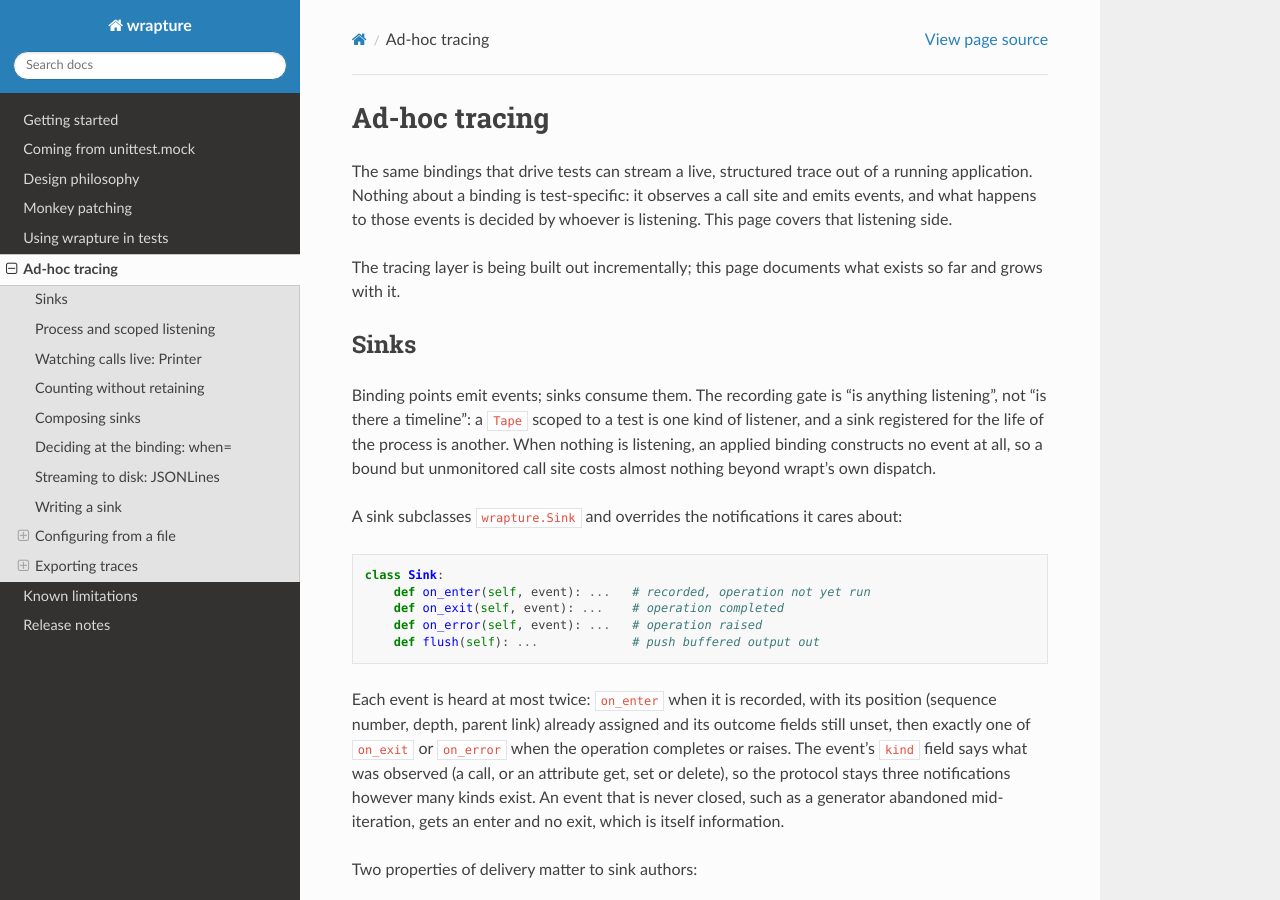
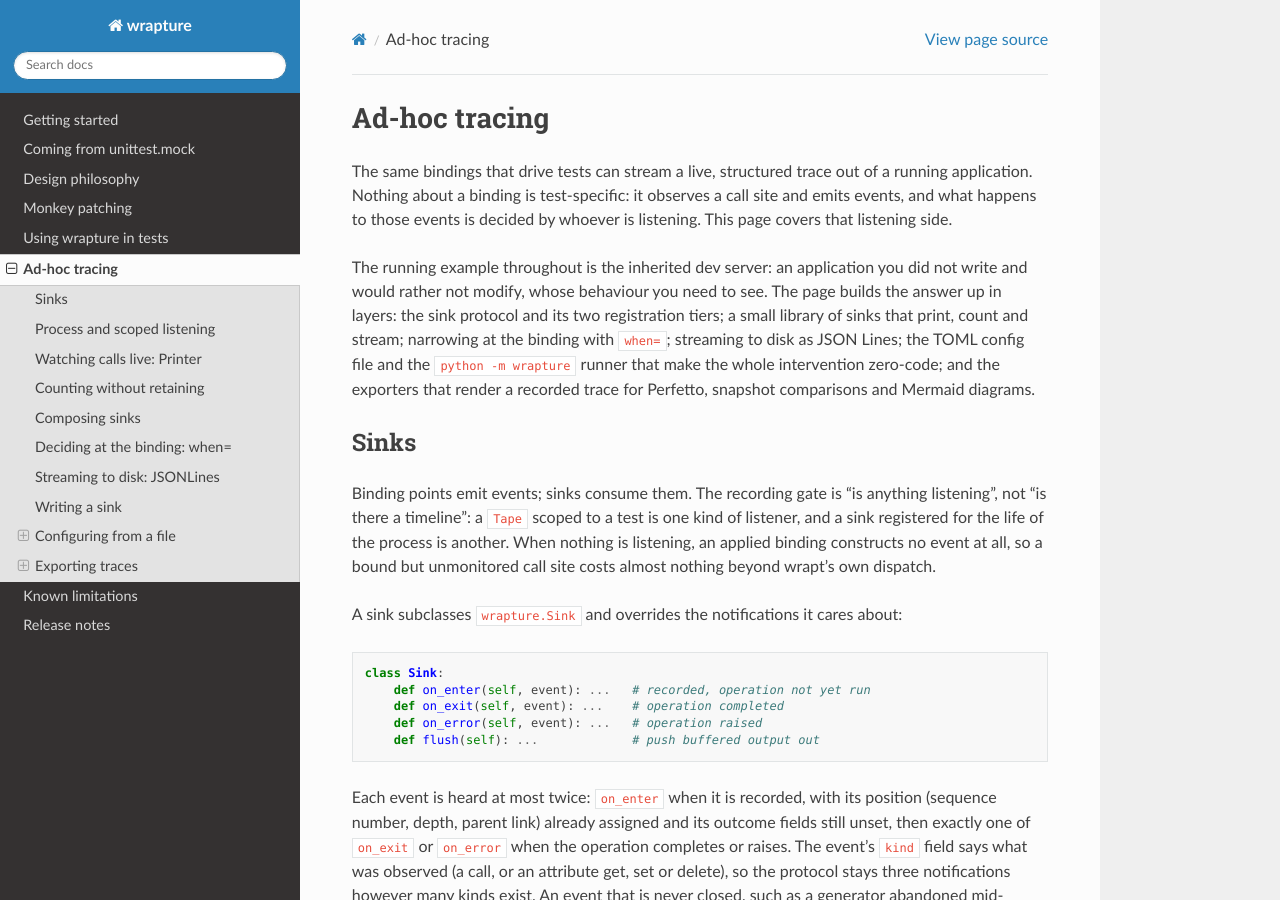
Before and after one commit to GrahamDumpleton/wrapture, a Sphinx documentation site: the page built from docs/ad-hoc-tracing.md, in a window 1280 px wide and 900 px high. Built offline with Sphinx 7.4.7 and the Read the Docs theme 3.1.0, drawn with Linux system fonts in a browser that asks for light colours.

Commit message:
Consolidate the tracing documentation, closing out the phase
The ad-hoc tracing page's placeholder intro (grows-with-it) becomes a
proper framing: the inherited dev server as the running example, and
the page's layered arc from the sink protocol through the config file,
runner and exporters, which grounds the later references to that
scenario. The status notes in index.md and the README flip ad-hoc
tracing from designed to implemented (profiling remains designed
only), and index.md's tracing bullet gains the runner one-liner the
README already carries. known-limitations.md and release-notes.md
needed no changes: the thread section was already reframed when
process sinks landed, and the single everything-is-new 1.0.0 section
remains accurate.

```diff
--- a/docs/ad-hoc-tracing.md
+++ b/docs/ad-hoc-tracing.md
@@ -6,8 +6,15 @@ it observes a call site and emits events, and what happens to those
 events is decided by whoever is listening. This page covers that
 listening side.
 
-The tracing layer is being built out incrementally; this page documents
-what exists so far and grows with it.
+The running example throughout is the inherited dev server: an
+application you did not write and would rather not modify, whose
+behaviour you need to see. The page builds the answer up in layers:
+the sink protocol and its two registration tiers; a small library of
+sinks that print, count and stream; narrowing at the binding with
+`when=`; streaming to disk as JSON Lines; the TOML config file and
+the `python -m wrapture` runner that make the whole intervention
+zero-code; and the exporters that render a recorded trace for
+Perfetto, snapshot comparisons and Mermaid diagrams.
 
 ## Sinks
 
```
Also changed, not shown: README.md (+4 -4 lines), docs/index.md (+6 -4 lines).
